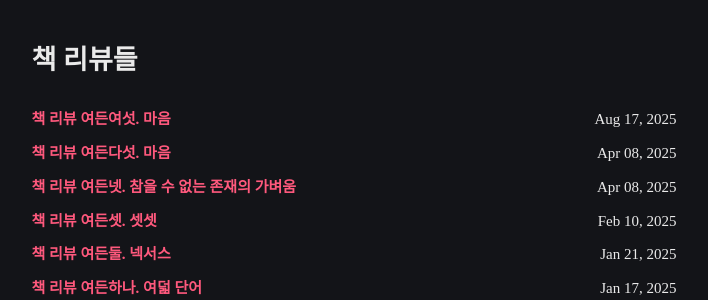
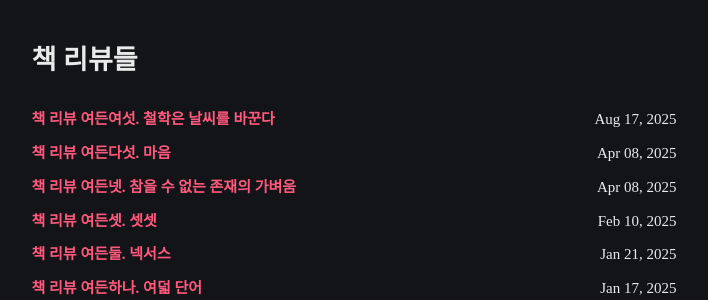
Before and after one commit to Bloofer/Bloofer.github.io, a Jekyll site: the page built from index.html, in a window 1280 px wide and 900 px high. Shown: the part 339-639 px from the top of the window, without its empty margins (286-994 px from the left). Built offline with Jekyll 4.4.1, drawn with Linux system fonts in a browser that asks for light colours; some web fonts are replaced.

Commit message:
Update 2025-08-17-review86.md

```diff
--- a/_posts/2025-08-17-review86.md
+++ b/_posts/2025-08-17-review86.md
@@ -1,6 +1,6 @@
 ---
 layout: post
-title:  "책 리뷰 여든여섯. 마음"
+title:  "책 리뷰 여든여섯. 철학은 날씨를 바꾼다"
 date:   2025-08-17 09:00:00 +0900
 categories: book review
 ---
```
